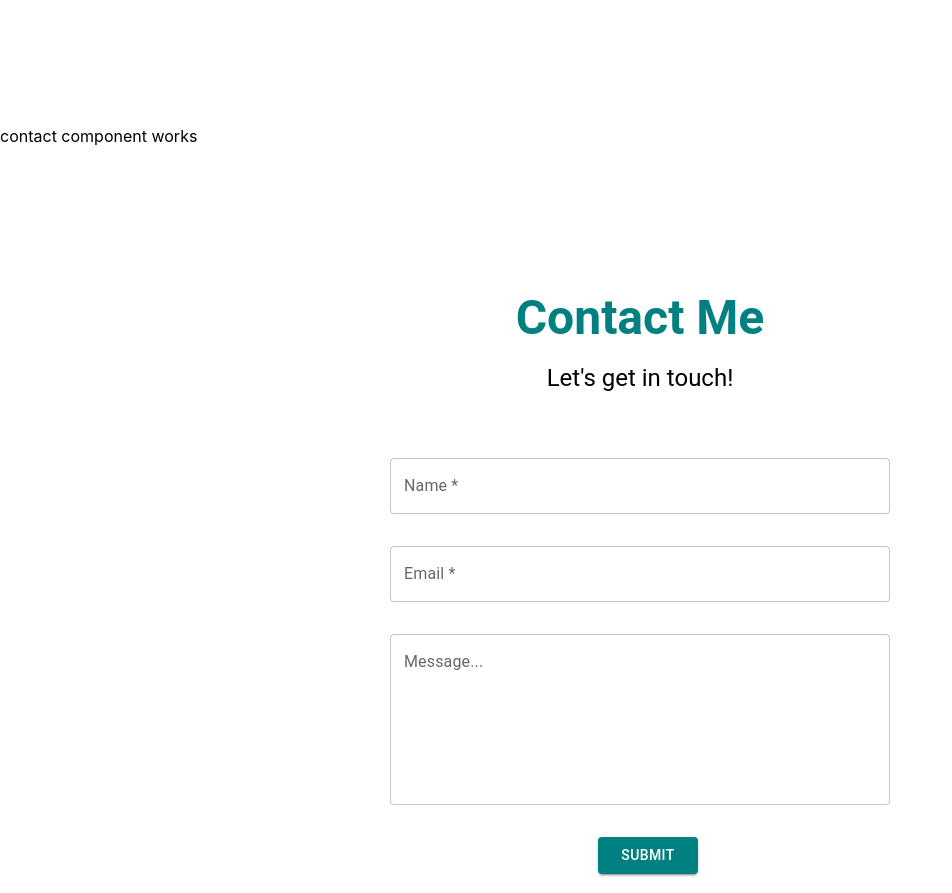
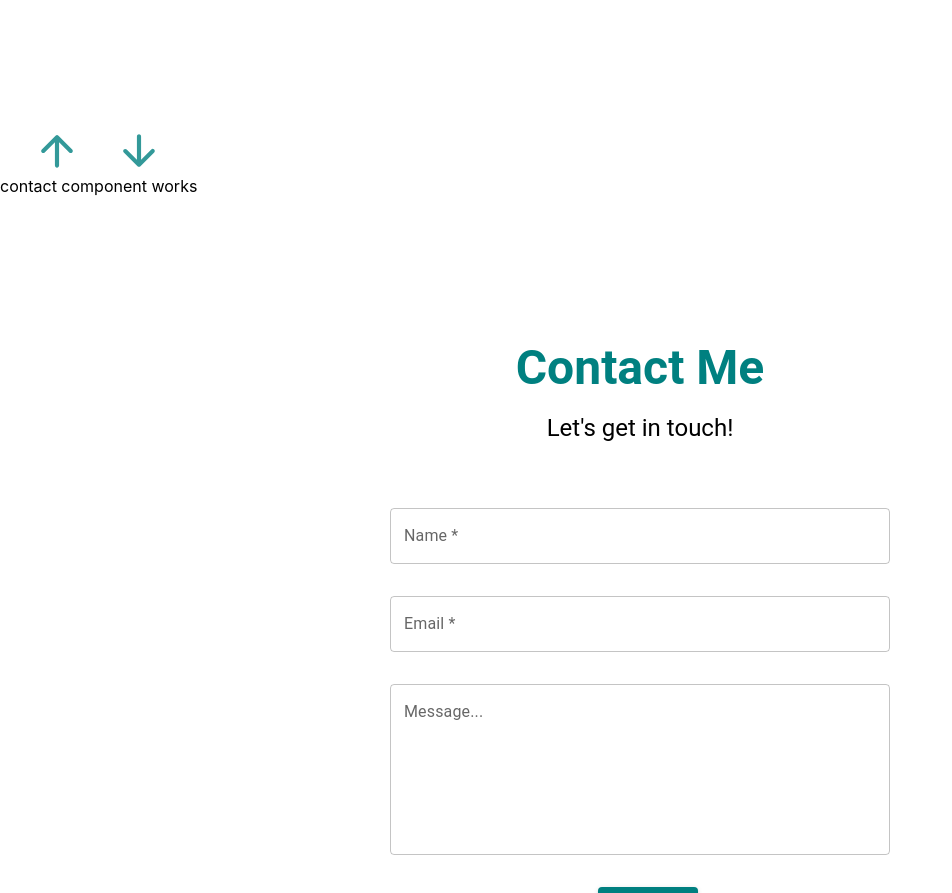
Before and after one commit to amerigirl/website, a React (Create React App) app: page / in a window 1280 px wide. Shown: the part 1390-2283 px from the top of the page, without its empty margins (0-952 px from the left). Built offline with nearby package versions, Linux system fonts and the light colour scheme.

Commit message:
updated arrows and added arrow component

```diff
--- a/src/App.js
+++ b/src/App.js
@@ -9,9 +9,10 @@ import AboutCardComponent from "./Components/CardSection/Cards/AboutCardComponen
 import ProjectsCardComponent from "./Components/CardSection/Cards/ProjectsCardComponent.jsx";
 import ContactForm from "./Components/ContactForm/ContactForm.jsx";
 import SectionTitle from "./Components/SectionTitle.jsx";
-import NavArrowUp from "./Components/NavArrowUp.jsx";
-import NavArrowDown from "./Components/NavArrowDown.jsx";
+import NavArrowUp from "./Components/CardSection/NavArrows/NavArrowUp.jsx";
+import NavArrowDown from "./Components/CardSection/NavArrows/NavArrowDown.jsx";
 import ContactComponent from "./Components/ContactForm/ContactComponent.jsx";
+import NavArrowComponent from "./Components/CardSection/NavArrows/NavArrowComponent.jsx";
 
 const theme = createTheme({
   palette: {
@@ -51,6 +52,7 @@ function App() {
           <SkillsCardComponent />
           <ProjectsCardComponent />
         </Box>
+        <NavArrowComponent/>
           <ContactComponent/>
         <ContactForm />
       </ThemeProvider>
--- /dev/null
+++ b/src/Components/CardSection/NavArrows/NavArrowComponent.jsx
@@ -0,0 +1,18 @@
+import React from 'react';
+import { Box } from '@mui/material';
+import NavArrowUp from './NavArrowUp';
+import NavArrowDown from './NavArrowDown';
+
+const NavArrowComponent = () => {
+  return (
+<Box sx={{
+    display: 'flex',
+    textDecoration: 'bold'
+}}>
+<NavArrowUp/>
+<NavArrowDown/>
+</Box>
+  )
+}
+
+export default NavArrowComponent
--- /dev/null
+++ b/src/Components/CardSection/NavArrows/NavArrowDown.jsx
@@ -0,0 +1,12 @@
+import React from 'react';
+import ArrowDownwardRoundedIcon from "@mui/icons-material/ArrowDownwardRounded";import { Box } from '@mui/material';
+
+const NavArrowDown = () => {
+  return (
+    <Box color="primary.light" display="flex">
+      <ArrowDownwardRoundedIcon style={{fontSize: 50}} />
+    </Box>
+  );
+}
+
+export default NavArrowDown
--- /dev/null
+++ b/src/Components/CardSection/NavArrows/NavArrowUp.jsx
@@ -0,0 +1,14 @@
+import React from "react";
+import { Box } from "@mui/material";
+import ArrowUpwardRoundedIcon from "@mui/icons-material/ArrowUpwardRounded";
+
+
+const NavArrowUp = () => {
+  return (
+    <Box display="flex" margin=" 0 2rem" color="primary.light" >
+      <ArrowUpwardRoundedIcon style={{fontSize: 50}} />
+    </Box>
+  );
+};
+
+export default NavArrowUp;
--- a/src/Components/NavArrowDown.jsx
+++ /dev/null
@@ -1,13 +0,0 @@
-import React from 'react';
-import SouthIcon from "@mui/icons-material/South";
-import { Box } from '@mui/material';
-
-const NavArrowDown = () => {
-  return (
-    <Box color="primary.light" display="flex">
-      <SouthIcon />
-    </Box>
-  );
-}
-
-export default NavArrowDown
--- a/src/Components/NavArrowUp.jsx
+++ /dev/null
@@ -1,12 +0,0 @@
-import React from "react";
-import { Box } from "@mui/material";
-import NorthIcon from "@mui/icons-material/North";
-const NavArrowUp = () => {
-  return (
-    <Box display="flex" margin=" 0 2rem" color="primary.light">
-      <NorthIcon />
-    </Box>
-  );
-};
-
-export default NavArrowUp;
```
